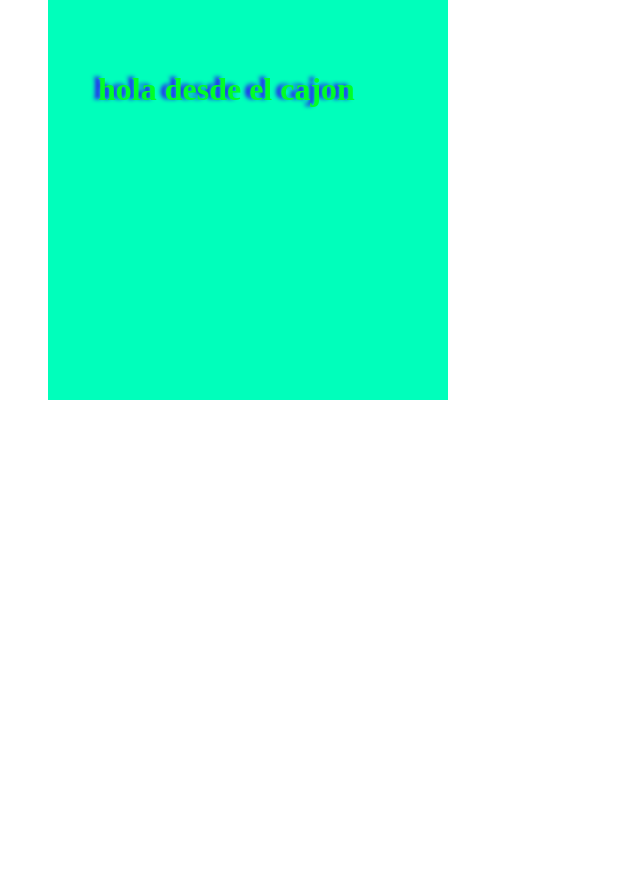
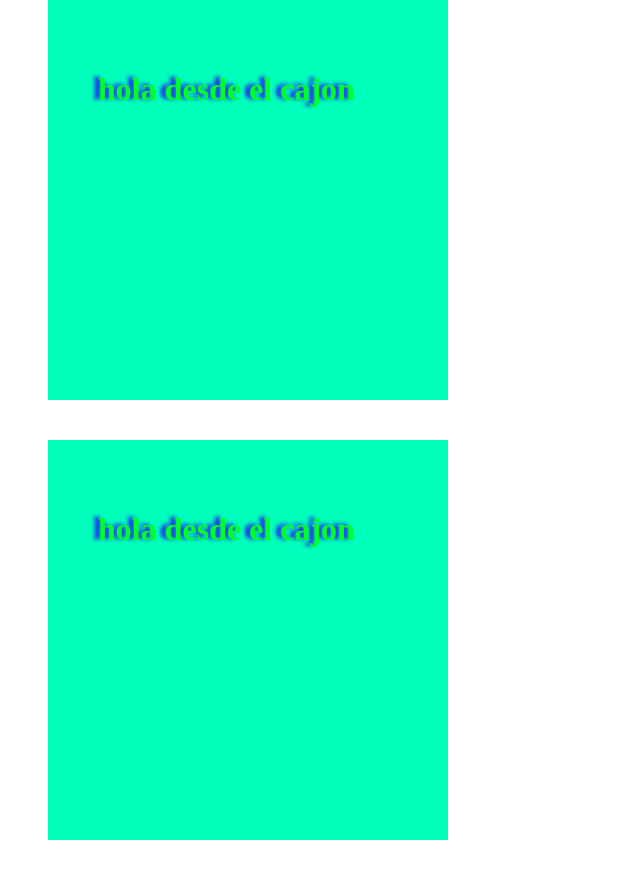
Before and after one commit to maxielsezar/clase-git, a plain HTML site: page index.html in a window 1280 px wide. Shown: the whole page, without its empty margins (0-640 px from the left). Before the commit the page ends 800 px from the top, so only its background shows below. Drawn offline with Linux system fonts and the light colour scheme.

Commit message:
se agrego otro cajon

```diff
--- a/index.html
+++ b/index.html
@@ -11,5 +11,8 @@
         <h1>hola desde el cajon</h1>
    </div>
 
+     <div id="cajon">
+        <h1>hola desde el cajon</h1>
+   </div>
 </body>
 </html>
```
